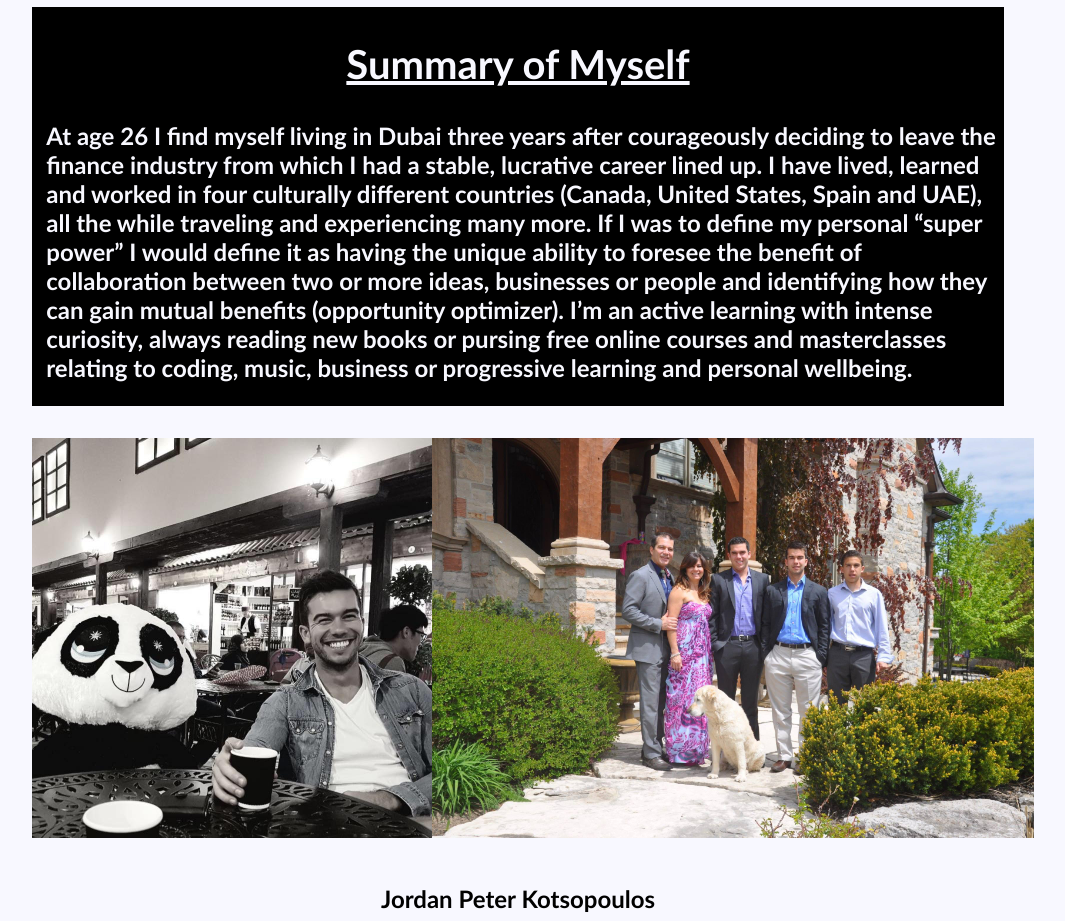
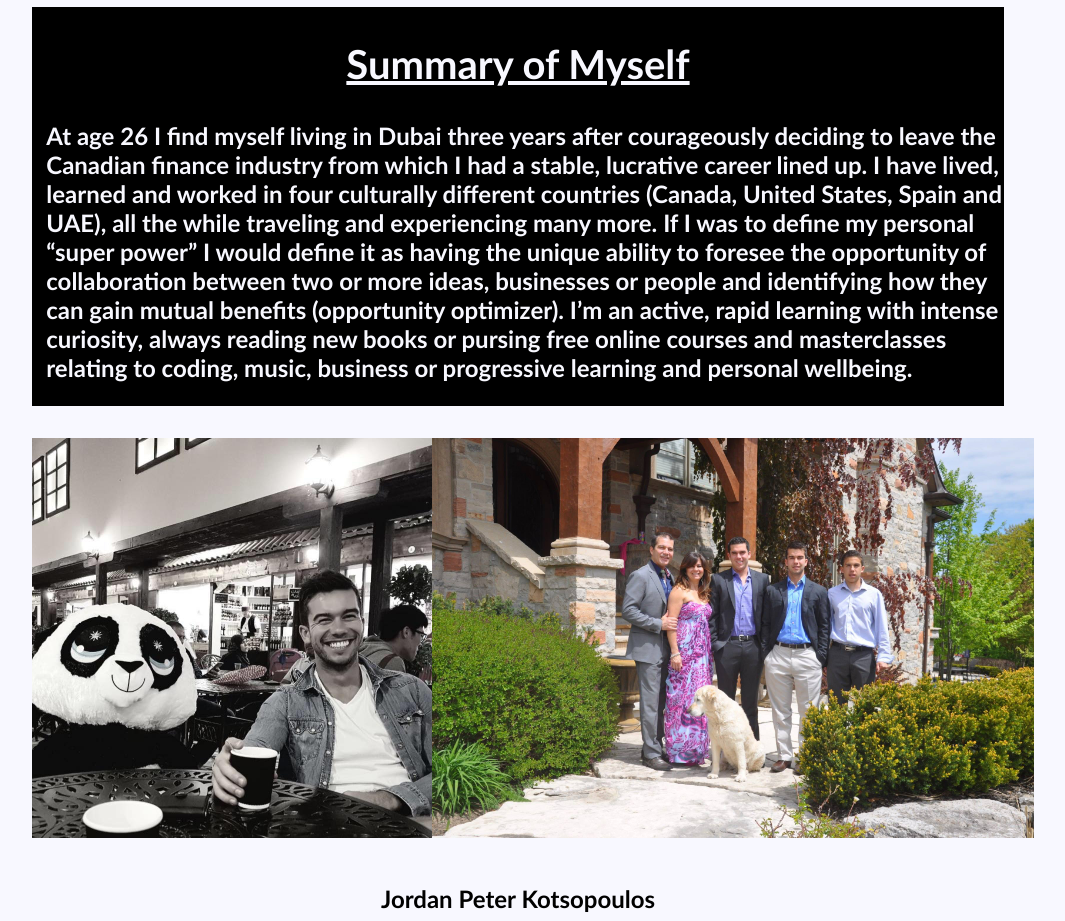
Before and after one commit to chologordo/JordanKotsop, a plain HTML site: page index.html in a window 1280 px wide. Shown: the part 1280-2201 px from the top of the page, without its empty margins (122-1187 px from the left). Drawn offline with Linux system fonts and the light colour scheme.

Commit message:
updated bio round 2

```diff
--- a/index.html
+++ b/index.html
@@ -60,7 +60,7 @@
       <div class="autobiography">
         <div class="summary">
           <h2>Summary of Myself</h2>
-          <p>At age 26 I find myself living in Dubai three years after courageously deciding to leave the finance industry from which I had a stable, lucrative career lined up. I have lived, learned and worked in four culturally different countries (Canada, United States, Spain and UAE), all the while traveling and experiencing many more. If I was to define my personal “super power” I would define it as having the unique ability to foresee the benefit of collaboration between two or more ideas, businesses or people and identifying how they can gain mutual benefits (opportunity optimizer). I’m an active learning with intense curiosity, always reading new books or pursing free online courses and masterclasses relating to coding, music, business or progressive learning and personal wellbeing. </p>
+          <p>At age 26 I find myself living in Dubai three years after courageously deciding to leave the Canadian finance industry from which I had a stable, lucrative career lined up. I have lived, learned and worked in four culturally different countries (Canada, United States, Spain and UAE), all the while traveling and experiencing many more. If I was to define my personal “super power” I would define it as having the unique ability to foresee the opportunity of collaboration between two or more ideas, businesses or people and identifying how they can gain mutual benefits (opportunity optimizer). I’m an active, rapid learning with intense curiosity, always reading new books or pursing free online courses and masterclasses relating to coding, music, business or progressive learning and personal wellbeing.</p>
         </div>
 
         <div class="auto_images">
```
